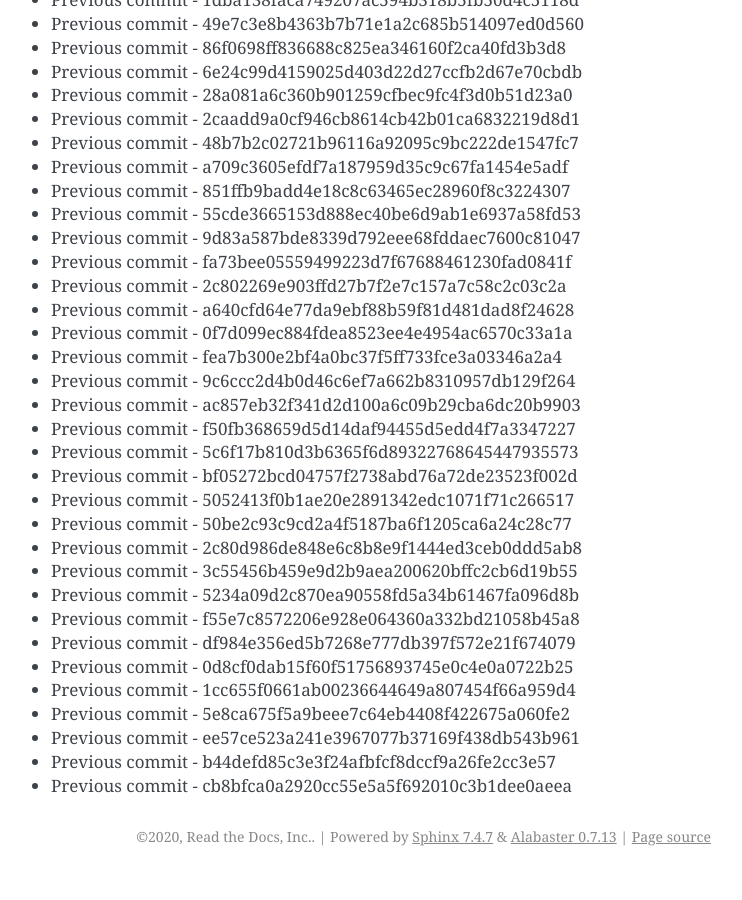
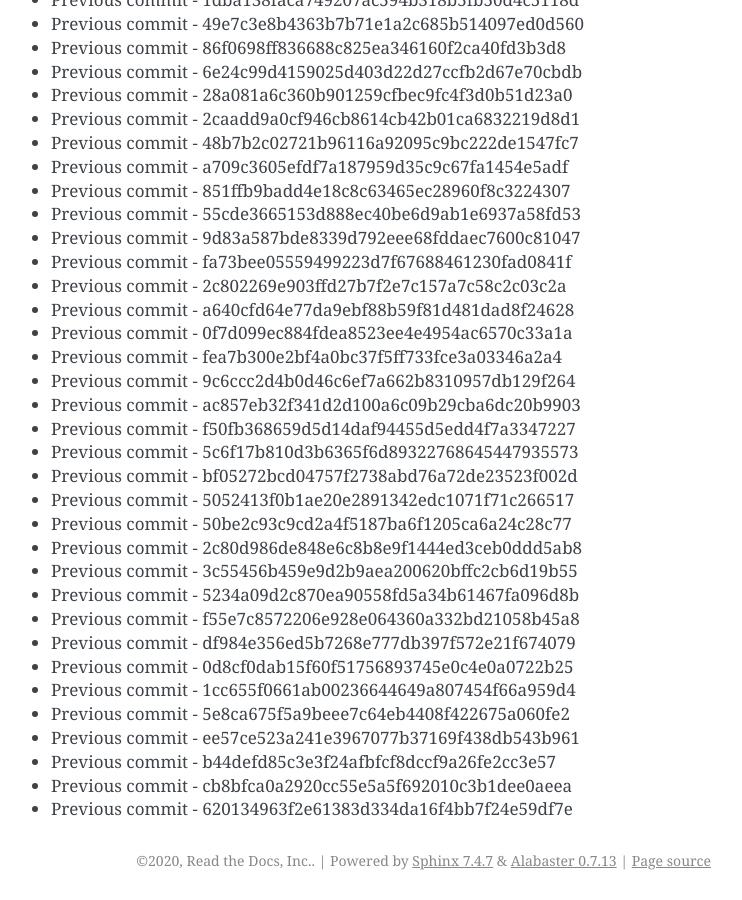
Before and after one commit to readthedocs/rtd-git-stresstest, a Sphinx documentation site: the page built from docs/updates.rst, in a window 1280 px wide and 900 px high, scrolled down 19193 px. Shown: the whole window, without its empty margins (399-1141 px from the left). Built offline with Sphinx 7.4.7, drawn with Linux system fonts in a browser that asks for light colours; before the commit the page ends 20069 px from its top, so only the background shows below that.

Commit message:
Generating commit from previous: 620134963f2e61383d334da16f4bb7f24e59df7e

```diff
--- a/docs/updates.rst
+++ b/docs/updates.rst
@@ -838,3 +838,4 @@ It can be tested for any performance characteristics.
 * Previous commit - ee57ce523a241e3967077b37169f438db543b961
 * Previous commit - b44defd85c3e3f24afbfcf8dccf9a26fe2cc3e57
 * Previous commit - cb8bfca0a2920cc55e5a5f692010c3b1dee0aeea
+* Previous commit - 620134963f2e61383d334da16f4bb7f24e59df7e
```
